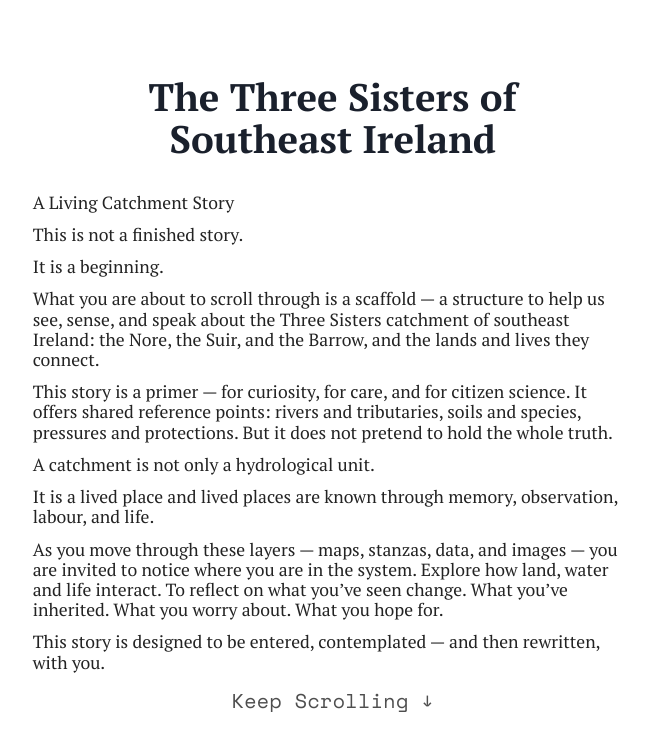
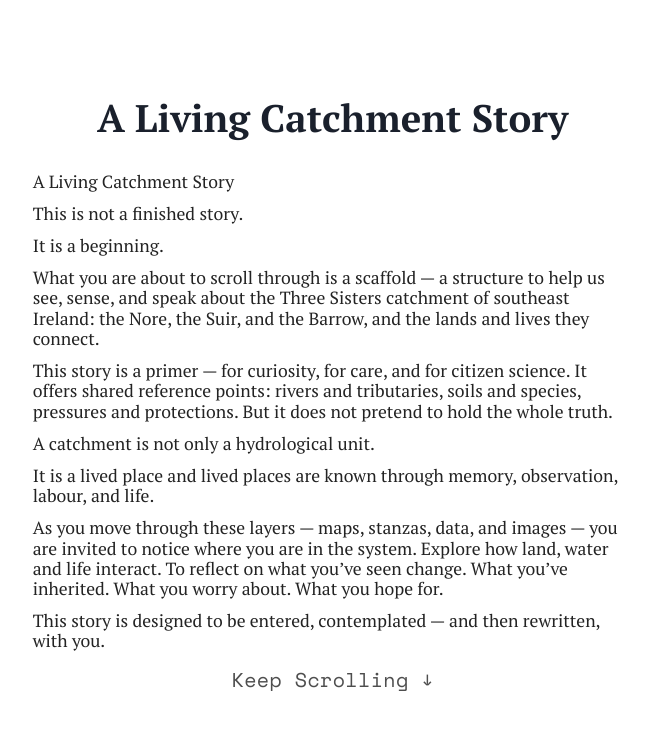
Before and after one commit to proy02/nore-scrollytelling, a SvelteKit app: page / in a window 1280 px wide. Shown: the top 750 px of the page, without its empty margins (50-699 px from the left). Built offline with nearby package versions, Linux system fonts and the light colour scheme.

Commit message:
.intro text edit

```diff
--- a/src/routes/+page.svelte
+++ b/src/routes/+page.svelte
@@ -606,7 +606,7 @@
     <!-- INTRO PANEL — appears before step 0 -->
     <div class="intro-panel">
       <div class="info-panel intro-info-panel">
-        <h1>The Three Sisters of <br> Southeast Ireland <br></h1>
+        <h1>A Living Catchment Story</h1>
         <p>A Living Catchment Story</p>
         <p>This is not a finished story.</p>
         <p>It is a beginning.</p>
```
